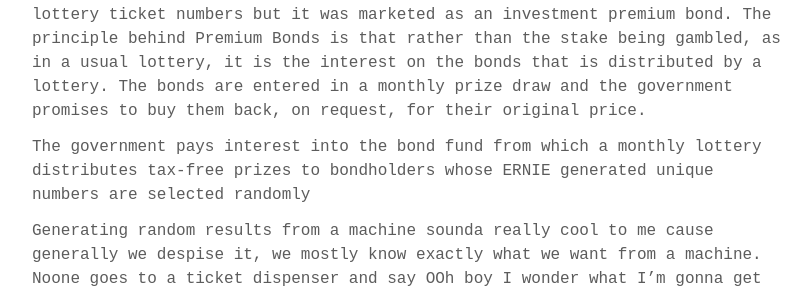
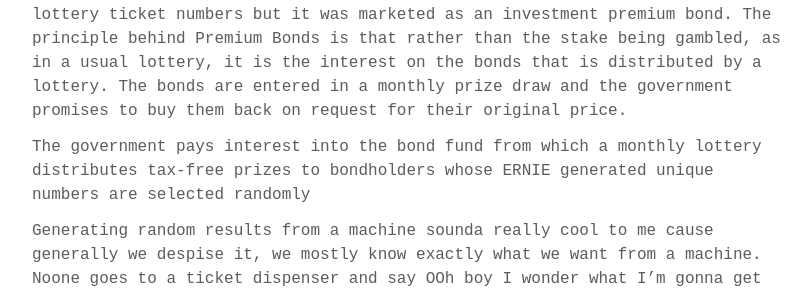
Before and after one commit to Sangarshanan/sangarshanan.github.io, a Jekyll site: the page built from _posts/2020-02-02-Random-Numbers.md, in a window 1280 px wide. Shown: the part 323-616 px from the top of the page, without its empty margins (232-1043 px from the left). Built offline with Jekyll 4.4.1, drawn with Linux system fonts in a browser that asks for light colours; some web fonts are replaced; some of the changed text lies outside the part shown.

```diff
--- a/_posts/2020-02-02-Random-Numbers.md
+++ b/_posts/2020-02-02-Random-Numbers.md
@@ -7,7 +7,7 @@ keywords: "Learn"
 ---
 
 
-So recently I came across this video <https://www.facebook.com/watch/?v=1016305638735073> so if you are too lazy to open the link it basically is a video from the old timey times about a machine called ERNIE or Electronic Random Number Indicator Equipment which is basically a computer that can generate random numbers. But why ? the usecase for ERNIE was to generate lottery ticket numbers but it was marketed as an investment premium bond. The principle behind Premium Bonds is that rather than the stake being gambled, as in a usual lottery, it is the interest on the bonds that is distributed by a lottery. The bonds are entered in a monthly prize draw and the government promises to buy them back, on request, for their original price.
+So recently I came across this video <https://www.facebook.com/watch/?v=1016305638735073> so if you are too lazy to open the link it basically is a video from the old timey times about a machine called ERNIE or Electronic Random Number Indicator Equipment which is basically a computer that can generate random numbers. But why ? the usecase for ERNIE was to generate lottery ticket numbers but it was marketed as an investment premium bond. The principle behind Premium Bonds is that rather than the stake being gambled, as in a usual lottery, it is the interest on the bonds that is distributed by a lottery. The bonds are entered in a monthly prize draw and the government promises to buy them back on request for their original price.
 
 The government pays interest into the bond fund from which a monthly lottery distributes tax-free prizes to bondholders whose ERNIE generated unique numbers are selected randomly
 
```
